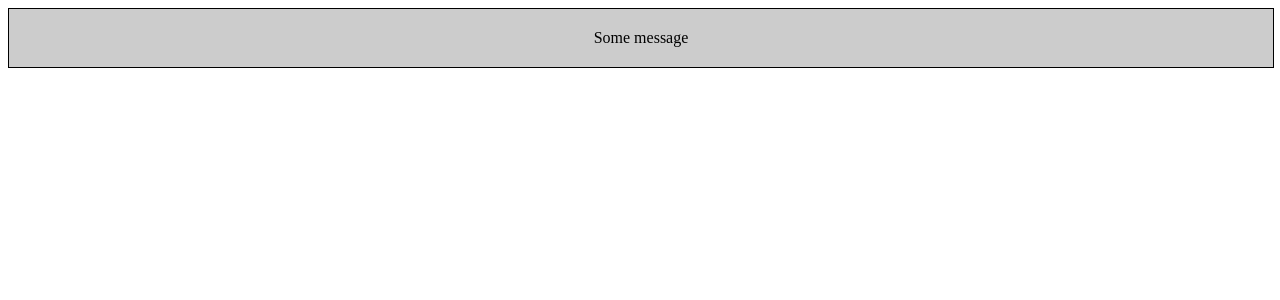
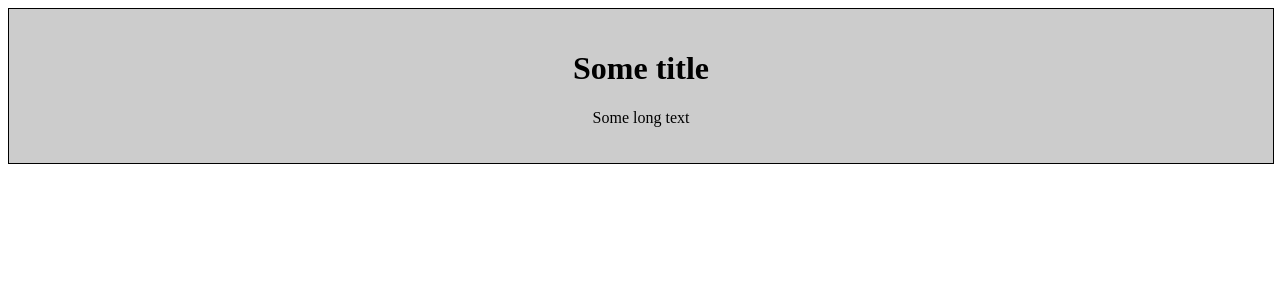
Before and after one commit to dzarezenko/beetroot_lesson_46-slots_dynamic_components, a Vue app: page / in a window 1280 px wide. Shown: the top 300 px of the page. Built offline with nearby package versions, Linux system fonts and the light colour scheme.

Commit message:
v-html example

```diff
--- a/src/App.vue
+++ b/src/App.vue
@@ -1,6 +1,6 @@
 <template>
   <div id="app">
-    <Quote quote="Some message">
+    <Quote :quote="quote">
 
     </Quote>
   </div>
@@ -10,6 +10,11 @@
 import Quote from "@/components/Quote";
 
 export default {
+  data() {
+    return {
+      quote: "<h1>Some title</h1><p>Some long text</p>",
+    }
+  },
   components: {
     Quote,
   },
--- a/src/components/Quote.vue
+++ b/src/components/Quote.vue
@@ -1,6 +1,6 @@
 <template>
-  <div id="quote">
-    {{ quote }}
+  <div id="quote" v-html="quote">
+
   </div>
 </template>
 
```
